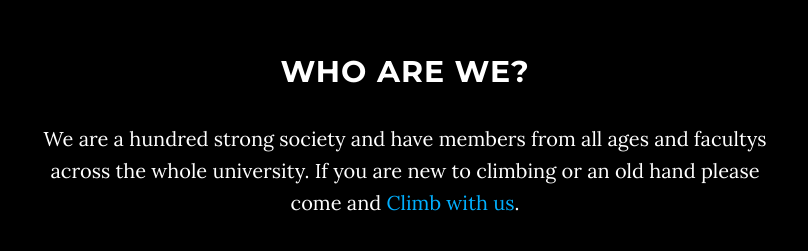
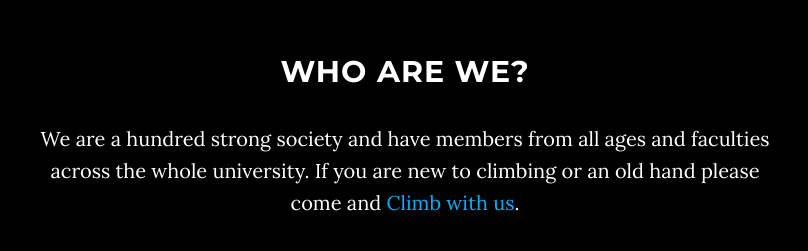
Before and after one commit to tobeagram/KCLMC, a plain HTML site: page index.html in a window 1280 px wide. Shown: the part 820-1071 px from the top of the page, 235-1043 px from the left. Drawn offline with Linux system fonts and the light colour scheme; some packages are replaced by stand-ins of ours.

Commit message:
Spelling

```diff
--- a/index.html
+++ b/index.html
@@ -91,7 +91,7 @@
         <div class="row">
             <div class="col-lg-8 col-lg-offset-2">
                 <h2>Who are we?</h2>
-                <p>We are a hundred strong society and have members from all ages and facultys across the whole university. If you are new to climbing or an old hand please come and <a class="page-scroll" href="#join">Climb with us</a>.</p>
+                <p>We are a hundred strong society and have members from all ages and faculties across the whole university. If you are new to climbing or an old hand please come and <a class="page-scroll" href="#join">Climb with us</a>.</p>
                 <p>We host some of the best social events around, for any climbing society, even any uni sport society. Every week we always have socials to keep our members entertained! Add us on <a href="https://www.facebook.com/groups/kclmc/?ref=br_rs">facebook</a> to keep up to date.</p>
                 <p>If you have any questions or queries feel free to send us an <a href="mailto:kclmc.committee@gmail.com">email</a>.</p>
             </div>
```
